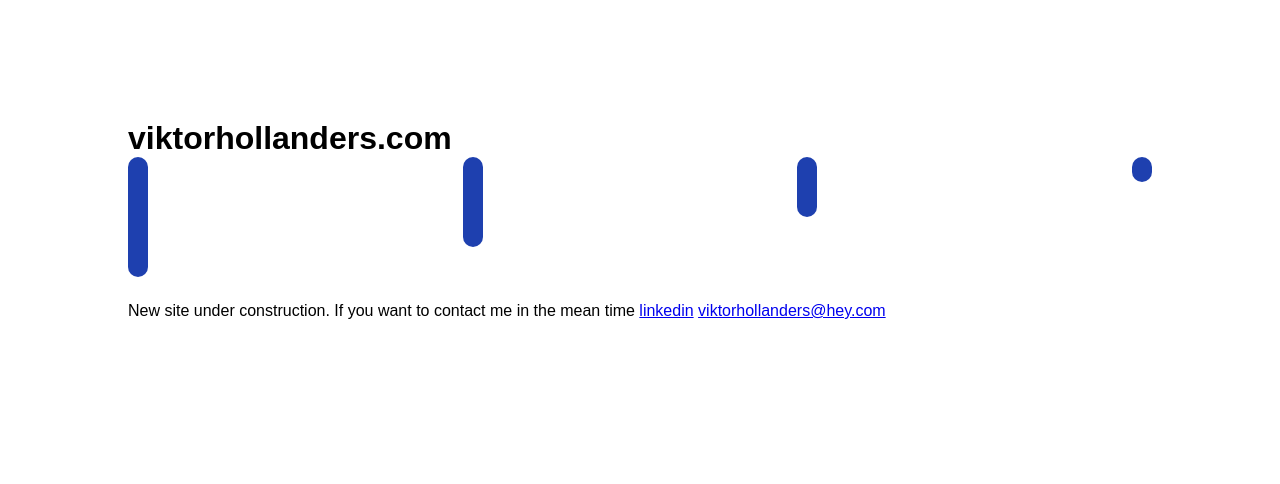
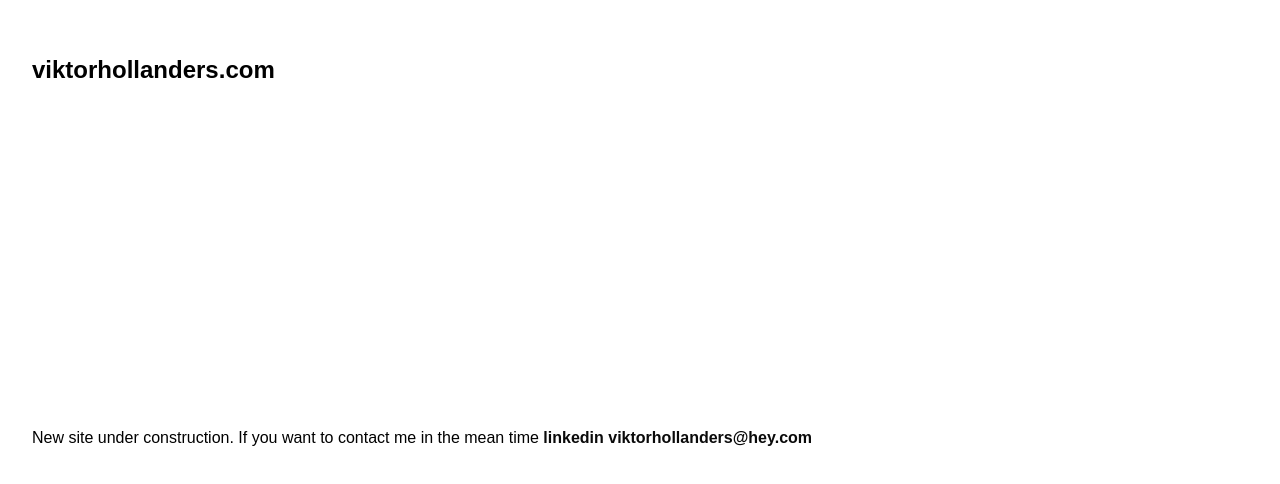
Before and after one commit to viktorhollanders/viktorhollanders, a plain HTML site: page index.html in a window 1280 px wide. Shown: the part 136-620 px from the top of the page. Drawn offline with Linux system fonts and the light colour scheme; a web font is replaced by a local one.

Commit message:
add webiste in progress page

```diff
--- a/css/style.css
+++ b/css/style.css
@@ -13,44 +13,33 @@
 }
 
 main {
-  width: 80vw;
-  margin: 0 auto;
-  padding-top: 20%;
+  width: 100vw;
+  height: 100vh;
+  padding: 2em;
+
+  display: flex;
+  flex-direction: column;
+  justify-content: space-around;
+}
+
+.title {
+  font-size: 1.5rem;
+}
+
+.line {
+  width: 20px;
+  background-color: var(--clr-primary);
+  border-radius: 12px;
+  height: 90px;
+  margin: 1rem 0;
 }
 
 .text {
   margin: 25px 0;
 }
 
-.line {
-  width: 20px;
-  background-color: var(--clr-primary);
-  border-radius: 12px;
+a {
+  text-decoration: none;
+  color: var(--clr-dark);
+  font-weight: 700;
 }
-
-.art {
-  display: flex;
-  flex-direction: row;
-  justify-content: space-between;
-}
-
-.line-1 {
-  height: 120px;
-}
-
-.line-2 {
-  height: 90px;
-}
-
-.line-3 {
-  height: 60px;
-}
-
-.line-4 {
-  height: 25px;
-}
-
-
-a {
-
-}
--- a/index.html
+++ b/index.html
@@ -15,12 +15,6 @@
     <main>
       <h1 class="title">viktorhollanders.com</h1>
 
-      <div class="art">
-        <div class="line line-1"></div>
-        <div class="line line-2"></div>
-        <div class="line line-3"></div>
-        <div class="line line-4"></div>
-      </div>
       <p class="text">
         New site under construction. If you want to contact me in the mean time
         <a href="https://www.linkedin.com/in/viktor-hollanders-1148532b1/" rel="noopener noreferrer"
```
